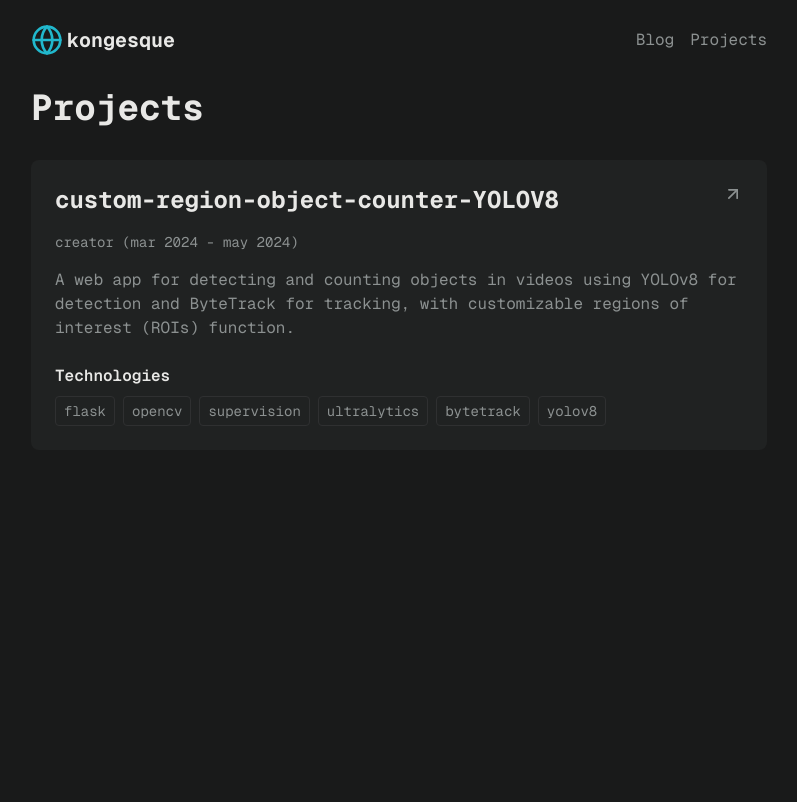
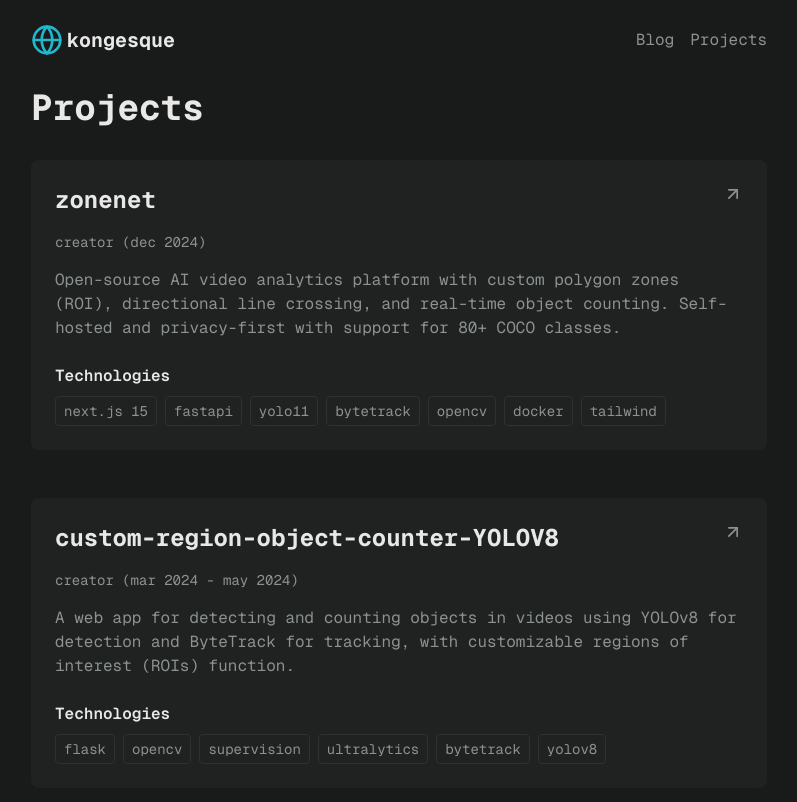
Before and after one commit to Kongesque/kongesque.com, a Next.js app: page /projects in a window 1280 px wide. Shown: the top 802 px of the page, without its empty margins (241-1038 px from the left). Built offline with nearby package versions, Linux system fonts and the light colour scheme.

Commit message:
update project

```diff
--- a/src/app/projects/page.tsx
+++ b/src/app/projects/page.tsx
@@ -2,6 +2,23 @@ import { ProjectCard } from "@/components/project-card"
 import { Metadata } from "next"
 
 const projects = [
+  {
+    title: "zonenet",
+    description:
+      "Open-source AI video analytics platform with custom polygon zones (ROI), directional line crossing, and real-time object counting. Self-hosted and privacy-first with support for 80+ COCO classes.",
+    role: "creator",
+    period: "dec 2024",
+    technologies: [
+      "next.js 15",
+      "fastapi",
+      "yolo11",
+      "bytetrack",
+      "opencv",
+      "docker",
+      "tailwind",
+    ],
+    href: "https://github.com/Kongesque/zonenet",
+  },
   {
     title: "custom-region-object-counter-YOLOV8",
     description:
```
Also changed, not shown: 1 other file (tests, documents, lock files or other folders).
